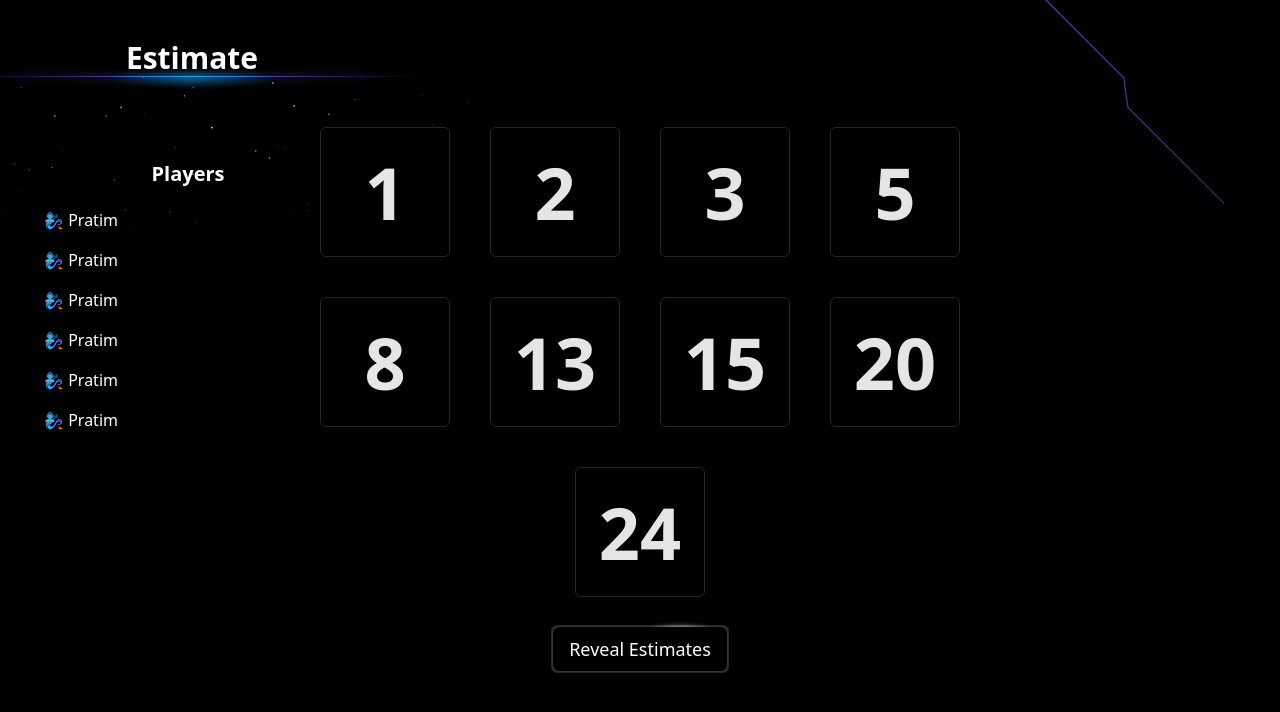
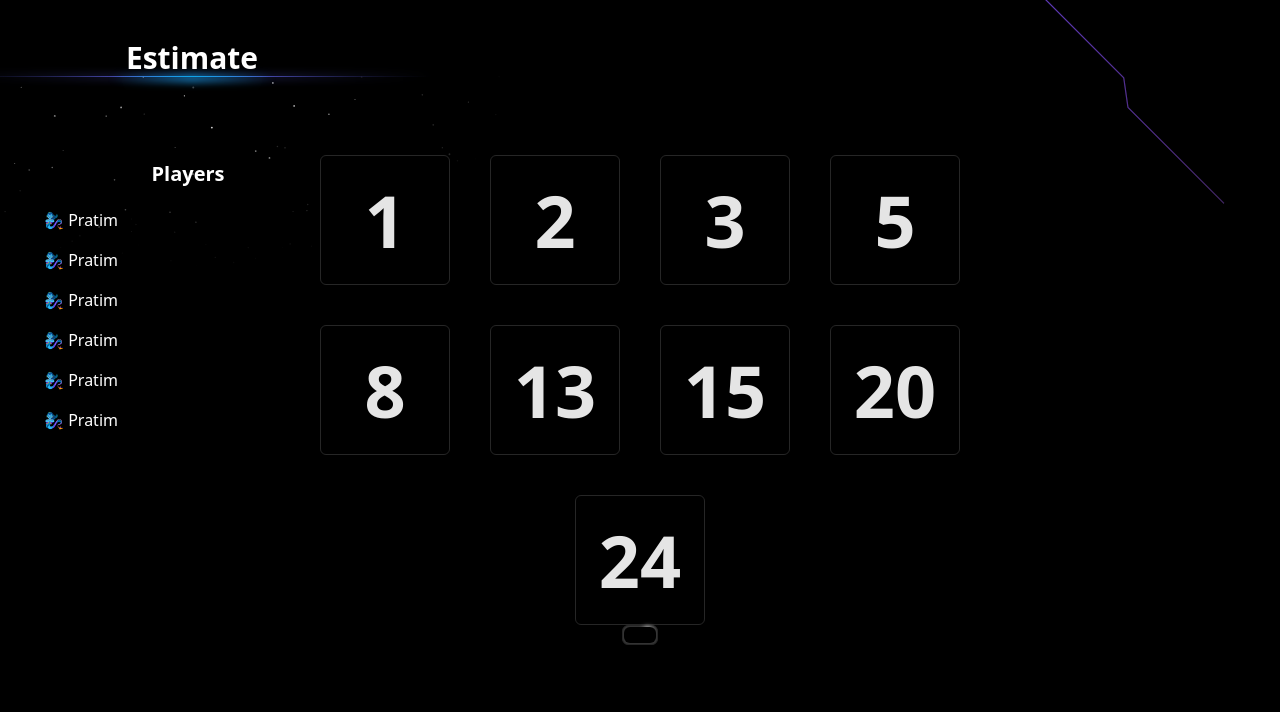
Before and after one commit to Pratim-Kumar-Hazarika/story-pointing, a Next.js app: page / in a window 1280 px wide. Shown: the top 712 px of the page. Built offline with nearby package versions, Linux system fonts and the light colour scheme.

Commit message:
Update Reveal.tsx

```diff
--- a/components/Reveal.tsx
+++ b/components/Reveal.tsx
@@ -3,15 +3,16 @@ import React from "react";
 import { HoverBorderGradient } from "./HoverBorderGradient";
 
 
-export function Reveal() {
+export function Reveal({title}:{title:string}) {
   return (
-    <div className=" flex justify-center text-center z-50 mt-7  ">
+    <div className=" flex justify-center text-center z-50   ">
       <HoverBorderGradient
+      leftSideBar={false}
         containerClassName="rounded-md    "
         as="button"
         className="bg-black  text-white flex items-center space-x-2"
       >
-        <span className=" font-medium  text-lg">Reveal Estimates</span>
+        <span className=" font-medium  text-lg">{title}</span>
       </HoverBorderGradient>
     </div>
   );
```
